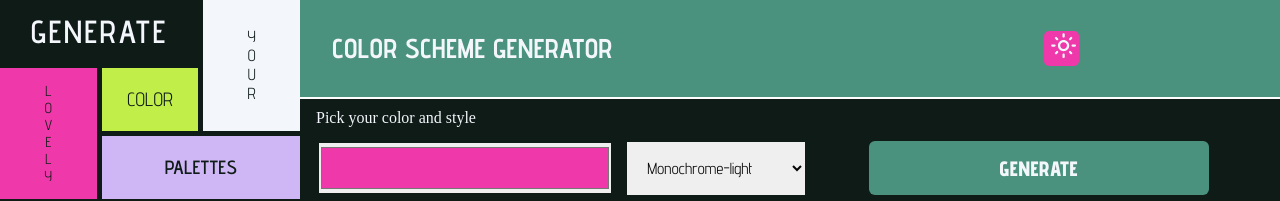
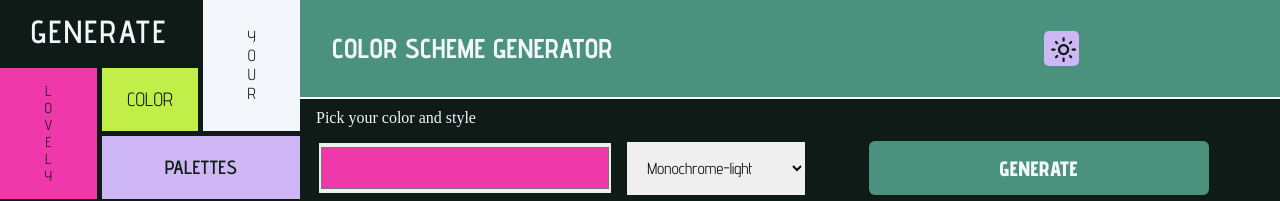
Before and after one commit to agnesnora/colorReact, a React (Vite) app: page / in a window 1280 px wide. In both pictures the pointer is over the button 1061 px from the left and 48 px from the top of the page. Shown: the top 201 px of the page. Built offline with nearby package versions, Linux system fonts and the light colour scheme; no server answers; some icons are missing; a web font is replaced by a local one.

Commit message:
styling hover

```diff
--- a/src/App.css
+++ b/src/App.css
@@ -36,7 +36,9 @@ input {
 }
 .day--night:hover,
 .folder:hover {
-  background-color: #ef38a9;
+  background-color: #cfb7f5;
+  color: #0e1b17;
+  padding: 0.2em;
 }
 .light .generate--btn {
   background-color: #cfb7f5;
```
